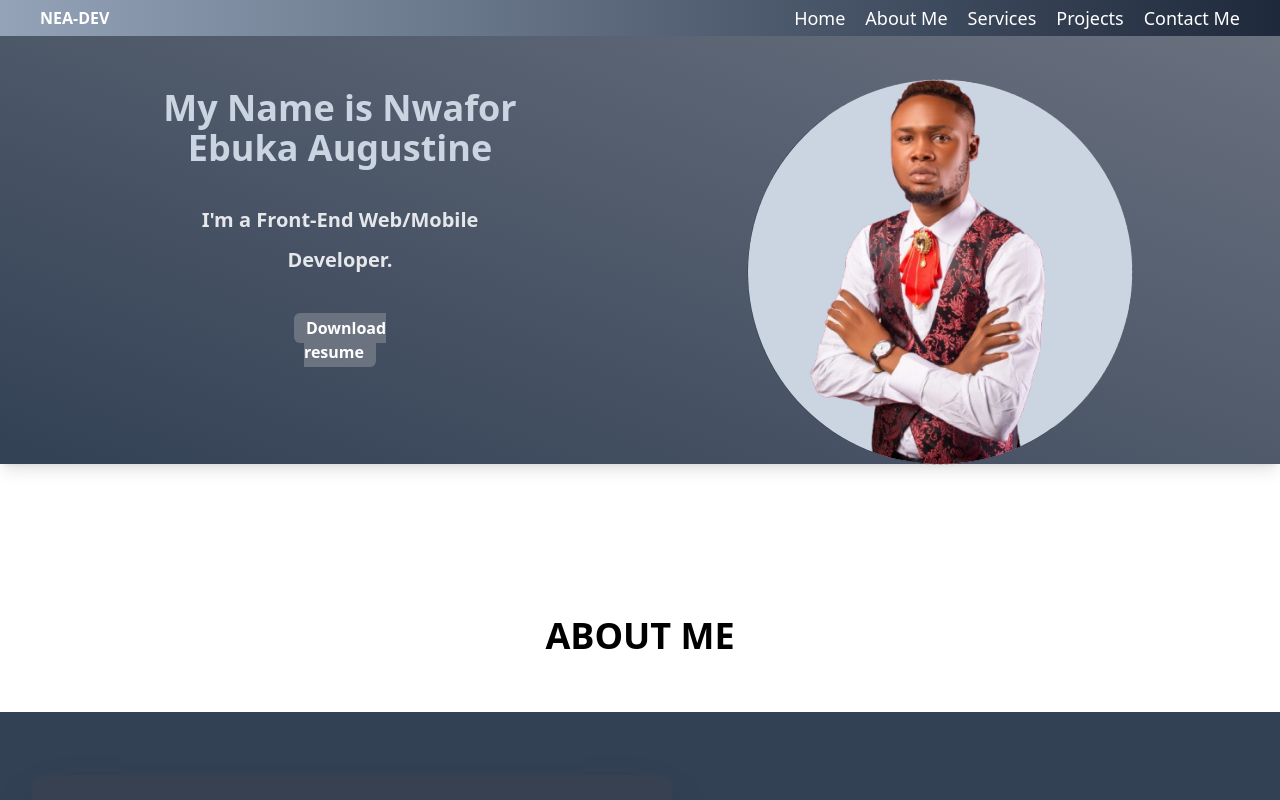
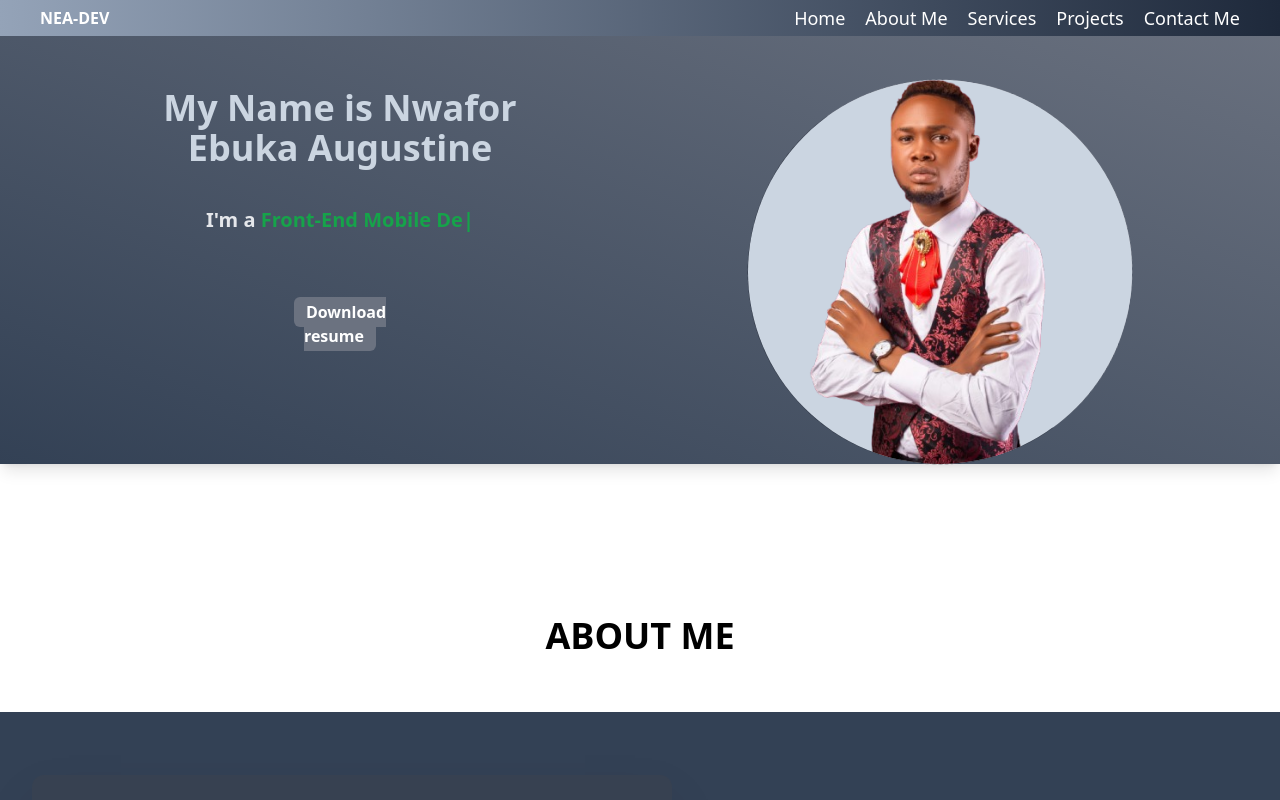
Before and after one commit to Ebus042/NEA-DEV-Portfolio, a React (Vite) app: page / in a window 1280 px wide. Shown: the top 800 px of the page. Built offline with nearby package versions, Linux system fonts and the light colour scheme.

Commit message:
Changed the Hero section p content to typing animation

```diff
--- a/package.json
+++ b/package.json
@@ -12,7 +12,8 @@
   "dependencies": {
     "react": "^19.1.1",
     "react-dom": "^19.1.1",
-    "react-icons": "^5.5.0"
+    "react-icons": "^5.5.0",
+    "react-typed": "^2.0.12"
   },
   "devDependencies": {
     "@eslint/js": "^9.33.0",
--- a/src/components/Hero.jsx
+++ b/src/components/Hero.jsx
@@ -1,3 +1,5 @@
+import { ReactTyped } from "react-typed";
+
 import { heroSection } from "../data/constant";
 
 const Hero = () => {
@@ -13,12 +15,24 @@
               <h1 className="text-center md:text-2xl lg:text-4xl lg:w-96 text-slate-300 lg:mb-6 lg:leading-10 py-2 font-bold">
                 {content.title}
               </h1>
-              <p className="text-center md:text-xl lg:w-96 lg:leading-10 md:w-56 md:mb-5 font-semibold text-gray-200 w-48 m-auto">
-                {content.description}
+              <p className="text-center text-xl lg:w-96 lg:leading-10 md:w-56 md:mb-5 max-xs:text-sm font-semibold text-gray-200 w-80 m-auto">
+                I'm a{" "}
+                <ReactTyped
+                  className="text-green-600"
+                  strings={[
+                    "Front-End Web Developer",
+                    "Front-End Mobile Developer",
+                    "Graphic Designer",
+                  ]}
+                  typeSpeed={80}
+                  backSpeed={50}
+                  loop
+                  backDelay={2000}
+                />
               </p>
 
               <div className="m-auto w-40 ">
-                <button className="my-4">
+                <button className="my-10">
                   <a
                     href="/Ebuka.pdf"
                     download="Ebuka-resume.pdf"
```
Also changed, not shown: 1 other file (tests, documents, lock files or other folders).
